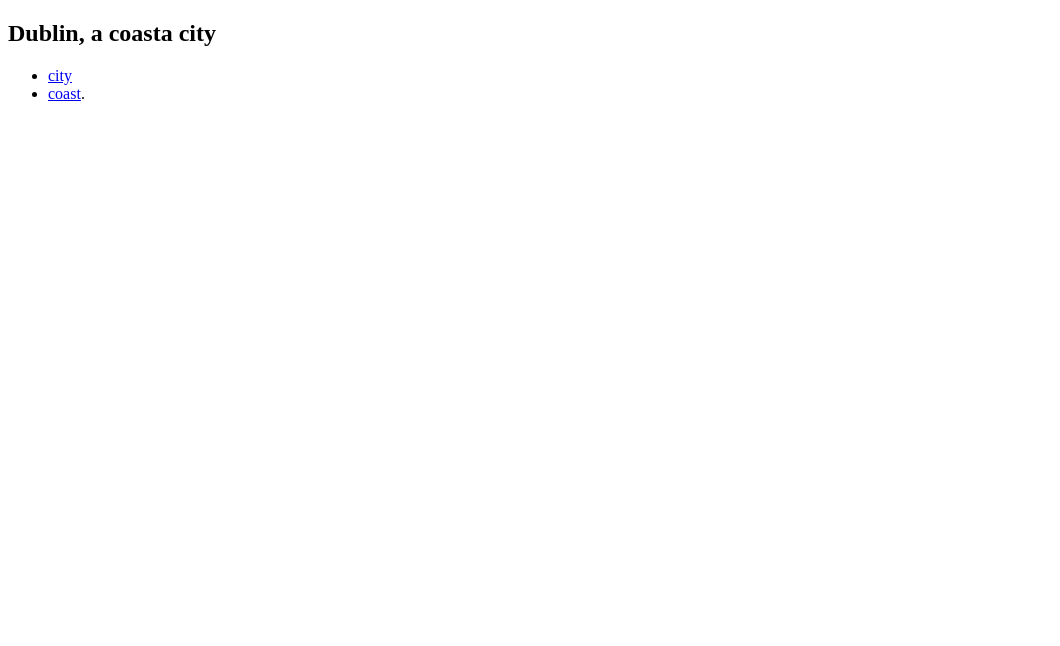
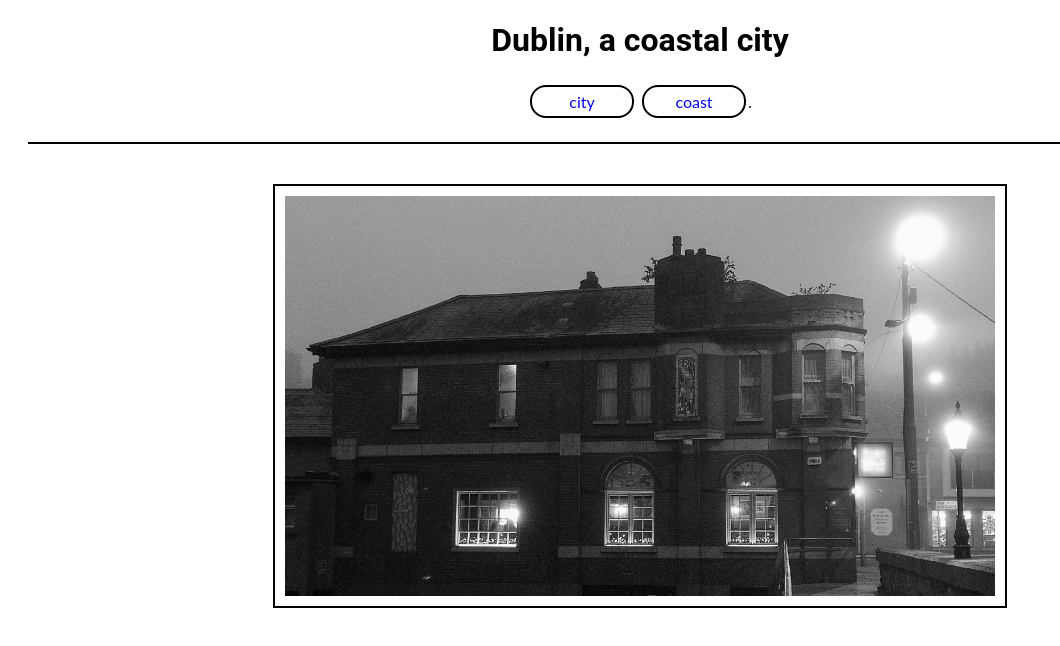
Before and after one commit to ajandris/dublin-photos, a plain HTML site: page index.html in a window 1280 px wide. Shown: the whole page, without its empty margins (0-1060 px from the left). Drawn offline with Linux system fonts and the light colour scheme.

Commit message:
feat: added images to the web pages

```diff
--- a/index.html
+++ b/index.html
@@ -4,9 +4,10 @@
     <meta charset="UTF-8">
     <meta name="viewport" content="width=device-width, initial-scale=1.0">
     <title>Dublin</title>
+    <link rel="stylesheet" href="assets/css/style.css" type="text/css">
 </head>
 <body>
-    <h2>Dublin, a coasta city</h2>
+    <h1>Dublin, a coastal city</h1>
     <nav>
         <ul>
             <li>
@@ -17,5 +18,10 @@
             </li>
         </ul>
     </nav>
+    <section>
+        <figure>
+            <img src="assets/images/city.jpg" alt="An image of urban Dublin">
+        </figure>
+    </section>
 </body>
 </html>
```
Also changed, not shown: coast.html (+5 -0 lines), assets/images/beach.jpg (added), assets/images/city.jpg (added).
